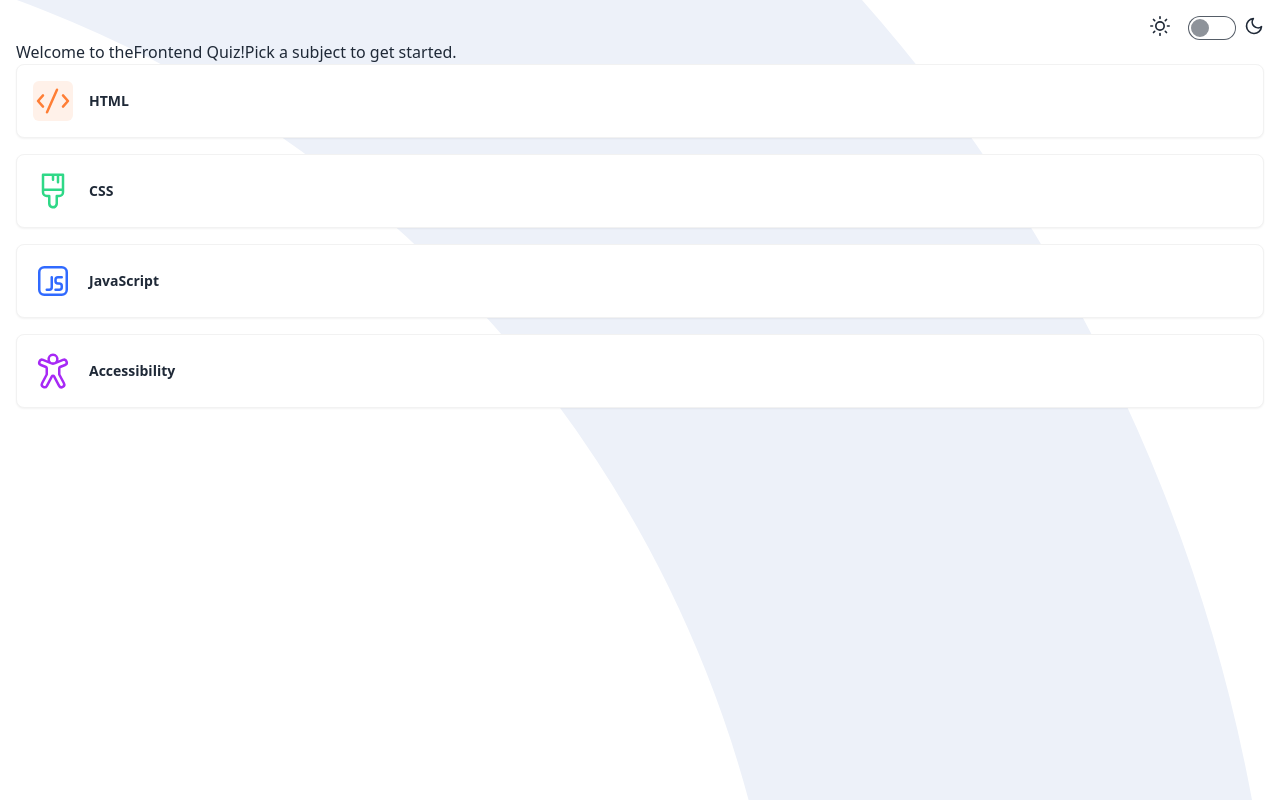
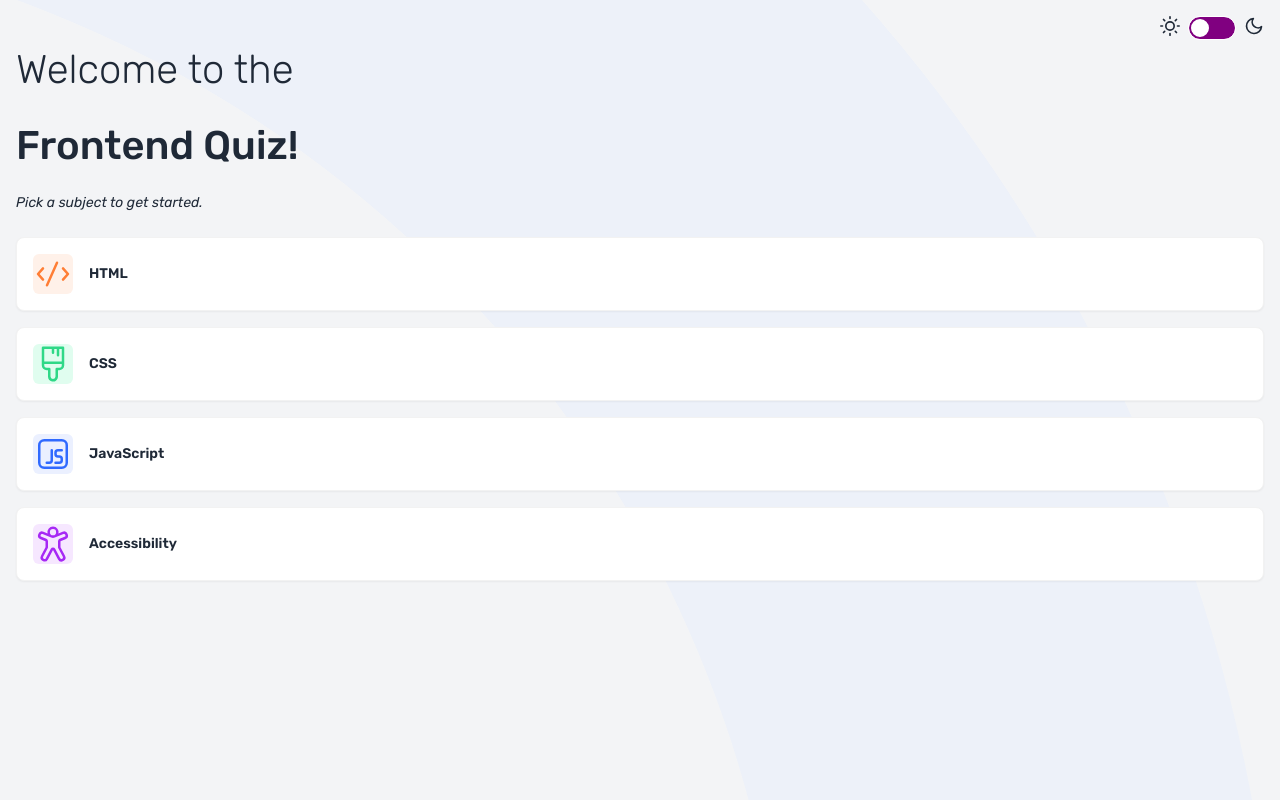
Before and after one commit to jasper2virtual/fem-repo-frontend-quiz-app, a Vue app: page / in a window 1280 px wide. Built offline with nearby package versions, Linux system fonts and the light colour scheme.

Commit message:
Enhance UI components and styles: update theme controller, improve layout and typography in StartMenu, add Rubik font to styles, and refine Tailwind configuration.

```diff
--- a/src/components/pageBase/themeController.vue
+++ b/src/components/pageBase/themeController.vue
@@ -1,5 +1,5 @@
 <template>
-    <label class="flex cursor-pointer gap-2">
+    <label class="_controller flex cursor-pointer gap-2">
   <svg
     xmlns="http://www.w3.org/2000/svg"
     width="20"
@@ -43,7 +43,12 @@ const toggleTheme = (event) => {
 </script>
 
 <style scoped>
-.daisy-toggle {
+._controller {
   margin-left: 10px;
 }
+._controller input {
+  /* --tglbg: theme('colors.purple.500'); */
+  --tglbg:purple;
+  @apply text-white;
+}
 </style>
--- a/src/pages/StartMenu.vue
+++ b/src/pages/StartMenu.vue
@@ -1,23 +1,23 @@
 <template>
 
-  <div class="flex flex-col">
-    <div class="flex-1">
-      <span>Welcome to the</span>
-      <span>Frontend Quiz!</span>
-      <span>Pick a subject to get started.</span>
+  <div class="flex flex-col gap-6">
+    <div class="flex flex-col gap-4">
+      <span class="text-[calc(40rem/16)] font-light">Welcome to the</span>
+      <span class="text-[calc(40rem/16)] font-medium">Frontend Quiz!</span>
+      <span class="text-[calc(14rem/16)] italic">Pick a subject to get started.</span>
     </div>
-    <div class="flex-1 flex flex-col gap-4">
+    <div class="flex flex-col gap-4">
       <router-link to="/questions/html" class="menu-btn">
         <img src="/src/assets/images/icon-html.svg" class="bg-[#fff1e9] menu-icon" alt="HTML icon" />
         <span>HTML</span></router-link>
       <router-link to="/questions/css" class="menu-btn">
-        <img src="/src/assets/images/icon-css.svg" alt="CSS icon" />
+        <img src="/src/assets/images/icon-css.svg" class="bg-[#E0FDEF] menu-icon" alt="CSS icon" />
         <span>CSS</span></router-link>
       <router-link to="/questions/javascript" class="menu-btn">
-        <img src="/src/assets/images/icon-js.svg" alt="JavaScript icon" />
+        <img src="/src/assets/images/icon-js.svg" class="bg-[#EBF0FF] menu-icon" alt="JavaScript icon" />
         <span>JavaScript</span></router-link>
       <router-link to="/questions/accessibility" class="menu-btn">
-        <img src="/src/assets/images/icon-accessibility.svg" alt="Accessibility icon" />
+        <img src="/src/assets/images/icon-accessibility.svg" class="bg-[#F6E7FF] menu-icon" alt="Accessibility icon" />
         <span>Accessibility</span></router-link>
     </div>
   </div>
--- a/src/style.scss
+++ b/src/style.scss
@@ -1,3 +1,19 @@
 @tailwind base;
 @tailwind components;
 @tailwind utilities;
+
+@layer base{
+    @font-face {
+        font-family: 'Rubik';
+        src: url(/src/assets/fonts/Rubik-VariableFont_wght.ttf);
+        font-style:normal;
+    }
+    @font-face {
+        font-family: 'Rubik';
+        src: url(/src/assets/fonts/Rubik-Italic-VariableFont_wght.ttf);
+        font-style: italic;
+    }
+    html{
+        font-family: 'Rubik', sans-serif;
+    }
+}
--- a/tailwind.config.js
+++ b/tailwind.config.js
@@ -1,7 +1,6 @@
 /** @type {import('tailwindcss').Config} */
 
-import { colors } from 'tailwindcss/defaultTheme'
-console.log(colors)
+import colors from 'tailwindcss/colors'
 import daisyui from 'daisyui'
 export default {
   content: [
@@ -18,8 +17,11 @@ export default {
         'pattern-mobile-light': "url('/src/assets/images/pattern-background-mobile-light.svg')",
       },
       colors: {
-        // 'light-grey': colors.gray[100],
-      }
+        'light-grey': colors.gray[100],
+      },
+      fontFamily: {
+        'Rubik': ['Rubik', 'sans-serif'],
+      },
     },
   },
   plugins: [daisyui],
```
